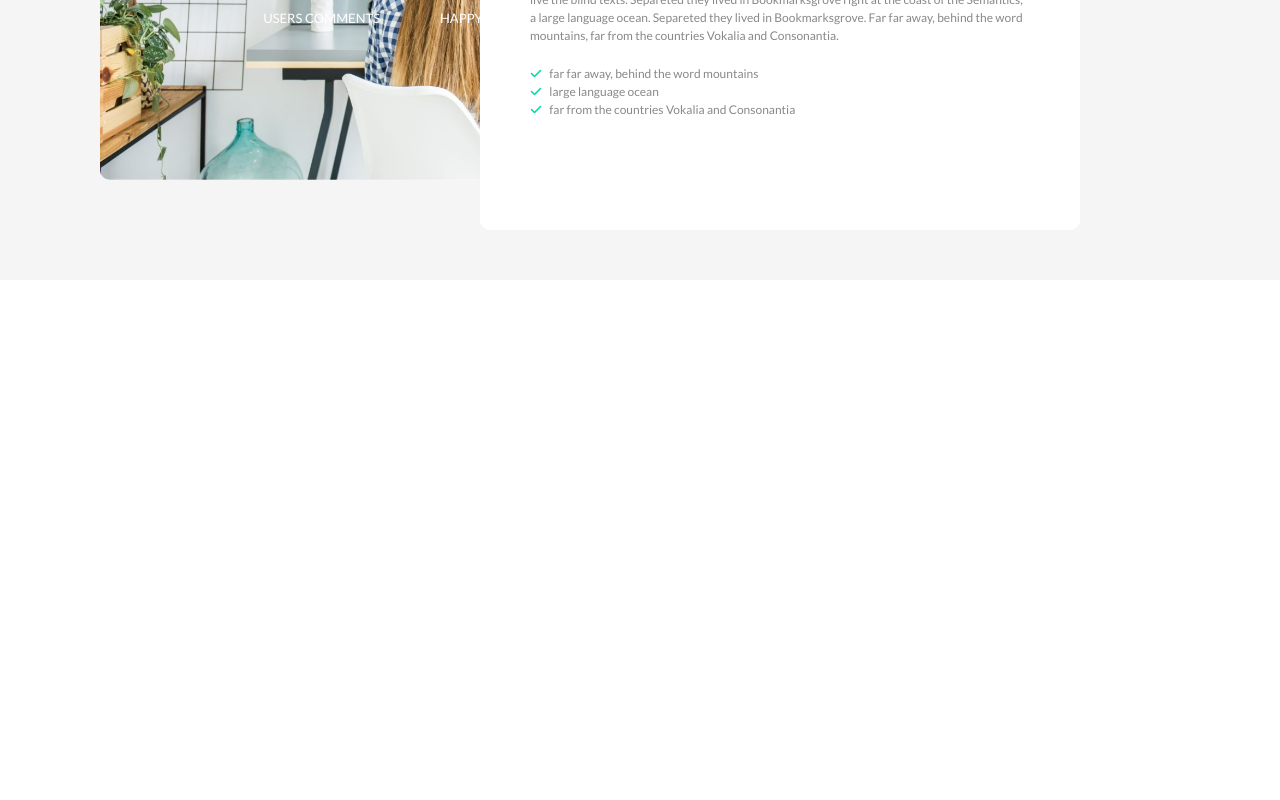
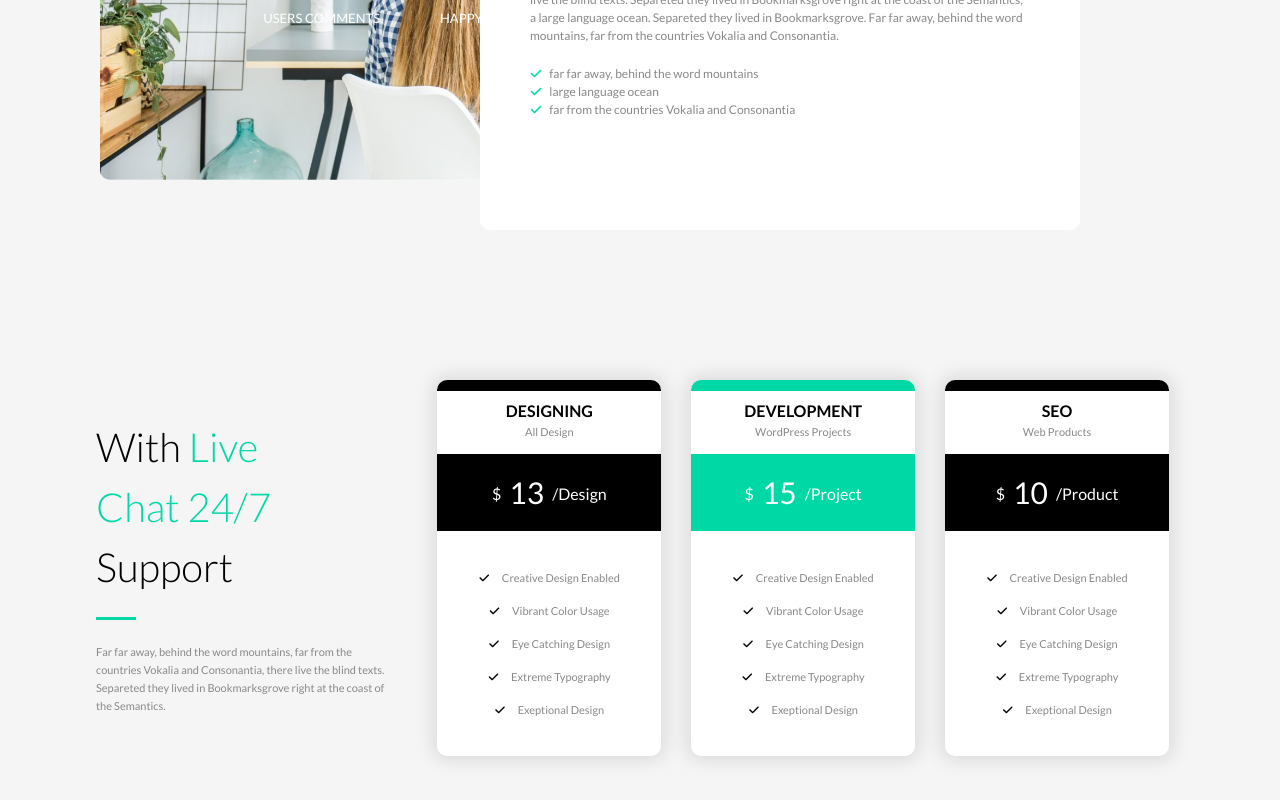
Before and after one commit to NicolaVerlato/proj-html-vuejs, a Vue app: page / in a window 1280 px wide. Shown: the part 3841-4641 px from the top of the page. Before the commit the page ends 4121 px from the top, so only its background shows below. Built offline with nearby package versions, Linux system fonts and the light colour scheme.

Commit message:
products done

```diff
--- a/src/App.vue
+++ b/src/App.vue
@@ -12,6 +12,7 @@
       <LearnComponent/>
       <ExamplesProj/>
       <WhatWeDo/>
+      <ProductPrices/>
     </main>
 
     <!-- FOOTER -->
@@ -28,6 +29,7 @@ import ProductPresentation from './components/ProductPresentation.vue'
 import LearnComponent from './components/LearnComponent.vue'
 import ExamplesProj from './components/ExamplesProj.vue'
 import WhatWeDo from './components/WhatWeDo.vue'
+import ProductPrices from './components/ProductPrices.vue'
 
 export default {
   name: 'App',
@@ -37,7 +39,8 @@ export default {
     ProductPresentation,
     LearnComponent,
     ExamplesProj,
-    WhatWeDo
+    WhatWeDo,
+    ProductPrices
   },
 }
 </script>
--- /dev/null
+++ b/src/components/ProductPrices.vue
@@ -0,0 +1,221 @@
+<template>
+    <section>
+        <div class="container">
+            <div class="text-area">
+                <div class="title">
+                    <h2>
+                        With <span class="green">Live Chat 24/7</span> Support
+                    </h2>
+                </div>
+                <p class="text">
+                    Far far away, behind the word mountains, far from the countries Vokalia and Consonantia, there live the blind texts. Separeted they lived in Bookmarksgrove right at the coast of the Semantics.
+                </p>
+            </div>
+
+            <div class="card">
+                <div class="price">
+                    <div class="info">
+                        <h4>
+                            DESIGNING
+                        </h4>
+                        <div class="text">
+                            All Design
+                        </div>
+                    </div>
+
+                    <div class="white">
+                        $ <span>13</span> /Design
+                    </div>
+                </div>
+
+                <ul>
+                    <li>
+                        <span><i class="fa-solid fa-check"></i></span> Creative Design Enabled
+                    </li>
+                    <li>
+                        <span><i class="fa-solid fa-check"></i></span> Vibrant Color Usage
+                    </li>
+                    <li>
+                        <span><i class="fa-solid fa-check"></i></span> Eye Catching Design
+                    </li>
+                    <li>
+                        <span><i class="fa-solid fa-check"></i></span> Extreme Typography
+                    </li>
+                    <li>
+                        <span><i class="fa-solid fa-check"></i></span> Exeptional Design
+                    </li>
+                </ul>
+            </div>
+
+            <div class="card">
+                <div class="price no-black">
+                    <div class="info">
+                        <h4>
+                            DEVELOPMENT
+                        </h4>
+                        <div class="text">
+                            WordPress Projects
+                        </div>
+                    </div>
+
+                    <div class="white">
+                        $ <span>15</span> /Project
+                    </div>
+                </div>
+
+                <ul>
+                    <li>
+                        <span><i class="fa-solid fa-check"></i></span> Creative Design Enabled
+                    </li>
+                    <li>
+                        <span><i class="fa-solid fa-check"></i></span> Vibrant Color Usage
+                    </li>
+                    <li>
+                        <span><i class="fa-solid fa-check"></i></span> Eye Catching Design
+                    </li>
+                    <li>
+                        <span><i class="fa-solid fa-check"></i></span> Extreme Typography
+                    </li>
+                    <li>
+                        <span><i class="fa-solid fa-check"></i></span> Exeptional Design
+                    </li>
+                </ul>
+            </div>
+
+            <div class="card">
+                <div class="price">
+                    <div class="info">
+                        <h4>
+                            SEO
+                        </h4>
+                        <div class="text">
+                            Web Products
+                        </div>
+                    </div>
+
+                    <div class="white">
+                        $ <span>10</span> /Product
+                    </div>
+                </div>
+
+                <ul>
+                    <li>
+                        <span><i class="fa-solid fa-check"></i></span> Creative Design Enabled
+                    </li>
+                    <li>
+                        <span><i class="fa-solid fa-check"></i></span> Vibrant Color Usage
+                    </li>
+                    <li>
+                        <span><i class="fa-solid fa-check"></i></span> Eye Catching Design
+                    </li>
+                    <li>
+                        <span><i class="fa-solid fa-check"></i></span> Extreme Typography
+                    </li>
+                    <li>
+                        <span><i class="fa-solid fa-check"></i></span> Exeptional Design
+                    </li>
+                </ul>
+            </div>
+        </div>
+    </section>
+</template>
+
+<script>
+export default {
+    name: 'ProductPrices'
+}
+</script>
+
+<style lang="scss" scoped>
+@import '../assets/styles/colors';
+
+section{
+    padding: 100px 0;
+    background-color: $background-color-grey;
+
+    .container{
+        display: flex;
+        align-items: center;
+
+        .text-area{
+            width: 30%;
+            padding-right: 30px;
+
+            h2{
+                line-height: 60px;
+                font-size: 40px;
+                font-weight: 300;
+                padding-right: 50px;
+
+                &::after{
+                    content: '';
+                    width: 40px;
+                    height: 3px;
+                    margin: 20px 0;
+                    background-color: $secondary_green;
+                    display: block;
+                }
+
+            }
+        }
+
+        .card{
+            border-radius: 10px;
+            text-align: center;
+            background-color: $main_color_white;
+            box-shadow: 0 0 18px 5px rgba(0, 0, 0, .1);
+            width: calc((70% / 3) - 30px);
+            margin: 0px 15px;
+
+            .price{
+                background-color: $main_color_black;
+                padding: 1px 0;
+                border-radius: 10px 10px 0 0;
+
+                .white{
+                    color: $main_color_white;
+                    padding: 20px 0;
+
+                    span{
+                        font-size: 30px;
+                        margin: 0 5px;
+                        vertical-align: sub;
+                    }
+                }
+
+                .info{
+                    background-color: $main_color_white;
+                    padding: 10px 0;
+                    margin-top: 10px;
+                }
+            }
+
+            .no-black{
+                background-color: $main_color_green;
+            }
+        }
+
+        .text{
+            font-size: 11px;
+            color: $text_grey;
+            line-height: 18px;
+            padding: 3px 0;
+        }
+
+        ul{
+            padding: 30px 0;
+
+            li{
+                padding: 10px 0;
+                font-size: 11px;
+                color: $text_grey;
+
+                span{
+                    color: black;
+                    margin-right: 10px;
+                }
+            }
+        }
+    }
+}
+</style>
```
